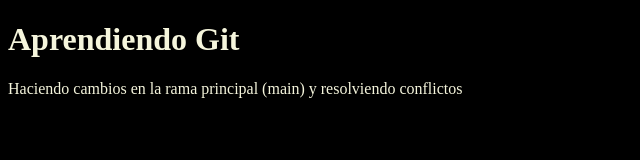
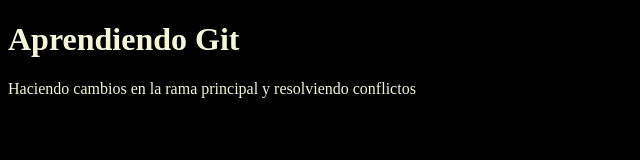
Before and after one commit to JoseCamilo84/archivoGIT, a plain HTML site: page index.html in a window 1280 px wide. Shown: the full height of the page, 0-640 px from the left. Drawn offline with Linux system fonts and the light colour scheme.

Commit message:
elimine la palabra main del archivo index.html

```diff
--- a/index.html
+++ b/index.html
@@ -11,7 +11,7 @@
 
 <body>
     <h1>Aprendiendo Git</h1>
-    <p>Haciendo cambios en la rama principal (main) y resolviendo conflictos</p>
+    <p>Haciendo cambios en la rama principal y resolviendo conflictos</p>
 </body>
 <script src="index.js"></script>
 
```
